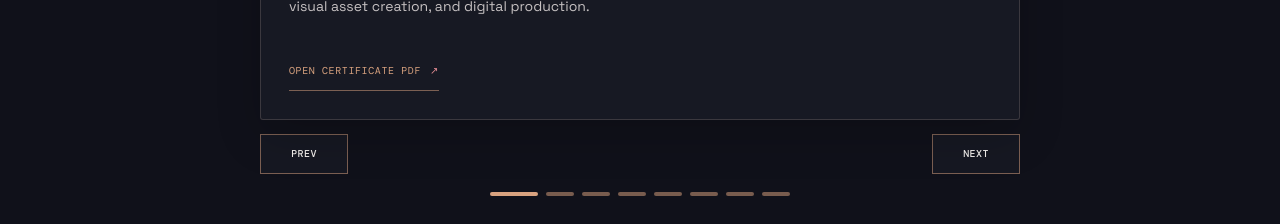
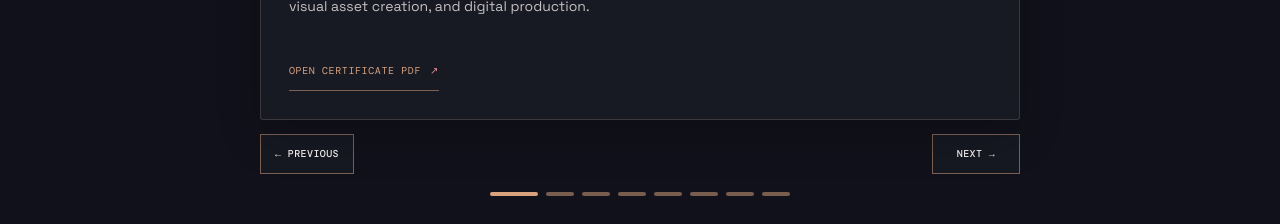
Before and after one commit to johnmichael223344-rgb/portfolio-site, a Preact app: page / in a window 1280 px wide. Shown: the part 1940-2164 px from the top of the page. Built offline with nearby package versions, Linux system fonts and the light colour scheme.

Commit message:
Restore rectangular previous and next carousel buttons

```diff
--- a/src/sections/CertificatesSection.tsx
+++ b/src/sections/CertificatesSection.tsx
@@ -143,10 +143,10 @@ export default function CertificatesSection() {
         </div>
         <div className="certificate-carousel-controls" aria-label="Certificate carousel controls">
           <button type="button" onClick={() => moveCertificate(-1)} aria-label="Previous certificate">
-            PREV
+            ← PREVIOUS
           </button>
           <button type="button" onClick={() => moveCertificate(1)} aria-label="Next certificate">
-            NEXT
+            NEXT →
           </button>
         </div>
       </div>
```
